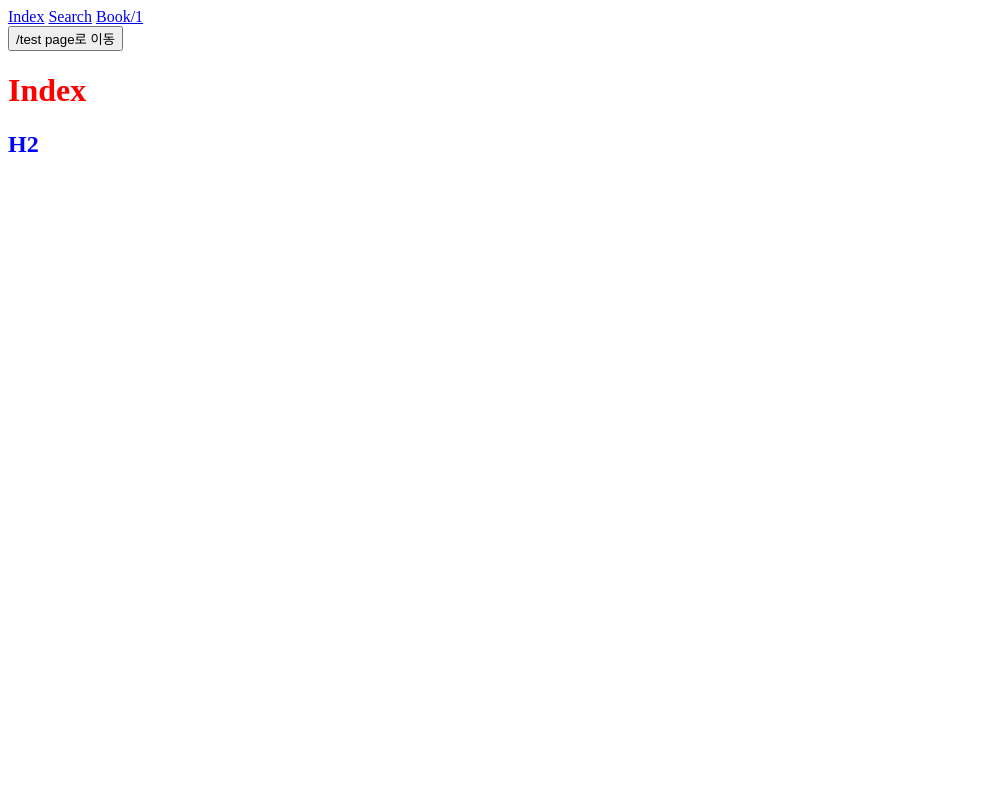
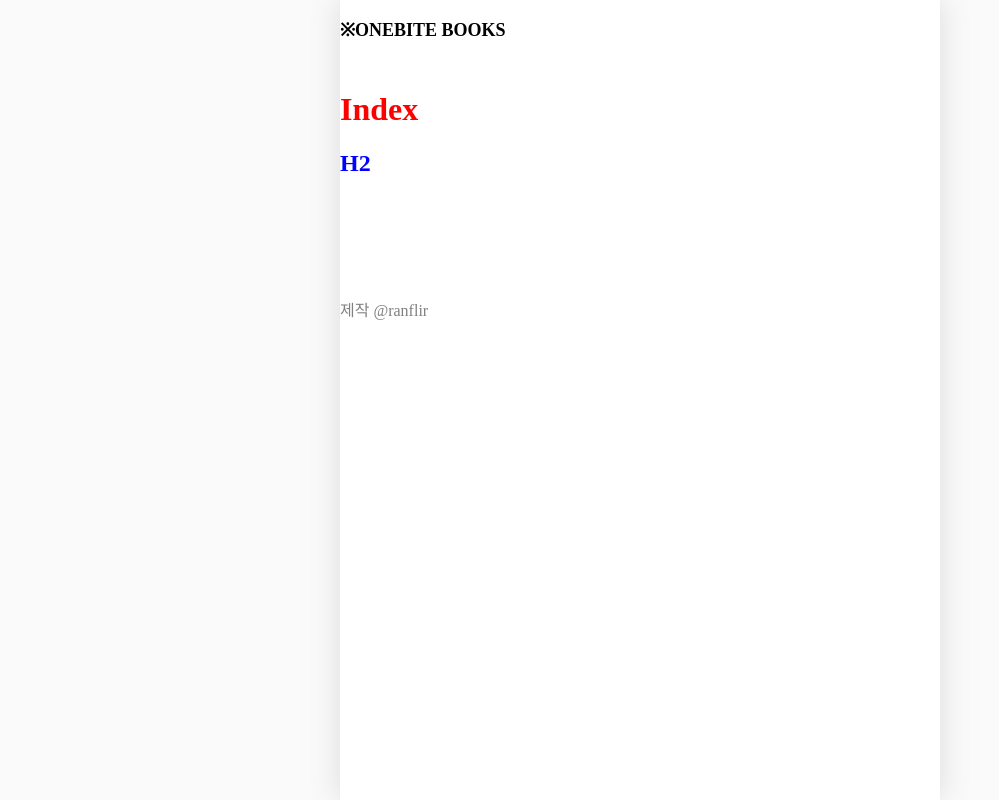
Before and after one commit to ranflir/onebite-pageRouter, a Next.js app: page / in a window 1280 px wide. Shown: the whole page, without its empty margins (0-999 px from the left). Built offline with nearby package versions, Linux system fonts and the light colour scheme.

Commit message:
feat:global layout setting

```diff
--- /dev/null
+++ b/src/components/global-layout.module.css
@@ -0,0 +1,30 @@
+.container {
+  background-color: white;
+  max-width: 600px;
+  min-height: 100vh;
+  margin: 0 auto;
+
+  box-shadow: rgba(100, 100, 100, 0.2) 0px 0px 29px 0px;
+  padding: 0px, 15px;
+}
+
+.header {
+  height: 60px;
+  font-weight: bold;
+  font-size: 18px;
+  line-height: 60px;
+}
+
+.header > a {
+  color: black;
+  text-decoration: none;
+}
+
+.main {
+  padding-top: 10px;
+}
+
+.footer {
+  padding: 100px 0px;
+  color: gray;
+}
--- /dev/null
+++ b/src/components/global-layout.tsx
@@ -0,0 +1,15 @@
+import { ReactNode } from 'react';
+import Link from 'next/link';
+import style from './global-layout.module.css';
+
+export default function GlobalLayout({ children }: { children: ReactNode }) {
+  return (
+    <div className={style.container}>
+      <header className={style.header}>
+        <Link href={'./'}>※ONEBITE BOOKS</Link>
+      </header>
+      <main className={style.main}>{children} </main>
+      <footer className={style.footer}>제작 @ranflir</footer>
+    </div>
+  );
+}
--- a/src/pages/_app.tsx
+++ b/src/pages/_app.tsx
@@ -1,40 +1,52 @@
+import GlobalLayout from '@/components/global-layout';
 import '@/styles/globals.css';
 import type { AppProps } from 'next/app';
-import Link from 'next/link';
-import { useRouter } from 'next/router';
-import { useEffect } from 'react';
 
 export default function App({ Component, pageProps }: AppProps) {
-  const router = useRouter();
-
-  const onClickButton = () => {
-    router.push('/test');
-    // replace 뒤로가기를 방지하면서 이동가능
-    // back 뒤로가기
-  };
-  useEffect(() => {
-    router.prefetch('/test');
-  }, []);
-  //특정페이지를 명시적으로 프리페칭 할 수도 있다
-
   return (
-    <>
-      <header>
-        {/* link 태그는 기본적으로 a태그와 사용법이 같다 (preFetching 가능) */}
-        <Link href={'/'}>Index</Link>
-        &nbsp;
-        <Link href={'/search'} prefetch={false}>
-          Search
-        </Link>
-        {/* 자주 접속할것 같지 않아 프리패치 해제 */}
-        &nbsp;
-        <Link href={'/book/1'}>Book/1</Link>
-        <div>
-          <button onClick={onClickButton}> /test page로 이동</button>
-        </div>
-      </header>
-
+    <GlobalLayout>
       <Component {...pageProps} />
-    </>
+    </GlobalLayout>
   );
 }
+
+// import '@/styles/globals.css';
+// import type { AppProps } from 'next/app';
+// import Link from 'next/link';
+// import { useRouter } from 'next/router';
+// import { useEffect } from 'react';
+
+// export default function App({ Component, pageProps }: AppProps) {
+//   const router = useRouter();
+
+//   const onClickButton = () => {
+//     router.push('/test');
+//     // replace 뒤로가기를 방지하면서 이동가능
+//     // back 뒤로가기
+//   };
+//   useEffect(() => {
+//     router.prefetch('/test');
+//   }, []);
+//   //특정페이지를 명시적으로 프리페칭 할 수도 있다
+
+//   return (
+//     <>
+//       <header>
+//         {/* link 태그는 기본적으로 a태그와 사용법이 같다 (preFetching 가능) */}
+//         <Link href={'/'}>Index</Link>
+//         &nbsp;
+//         <Link href={'/search'} prefetch={false}>
+//           Search
+//         </Link>
+//         {/* 자주 접속할것 같지 않아 프리패치 해제 */}
+//         &nbsp;
+//         <Link href={'/book/1'}>Book/1</Link>
+//         <div>
+//           <button onClick={onClickButton}> /test page로 이동</button>
+//         </div>
+//       </header>
+
+//       <Component {...pageProps} />
+//     </>
+//   );
+// }
--- a/src/pages/index.module.css
+++ b/src/pages/index.module.css
@@ -5,3 +5,6 @@
 .h2 {
   color: blue;
 }
+
+/* css모듈을 활용하는 이유는 NEXT.JS에서는 페이지별로 css의 클래스 네임이 겹치는 문제를 원천차단하기 위해서
+우리가 가진 App 컴포넌트 외에는 그대로 import하는 것을 금지 */
--- a/src/styles/globals.css
+++ b/src/styles/globals.css
@@ -1,3 +1,10 @@
+html,
+body {
+  margin: 0px;
+  padding: 0px;
+  background-color: rgb(250, 250, 250);
+}
+
 /* :root {
   --background: #ffffff;
   --foreground: #171717;
```
